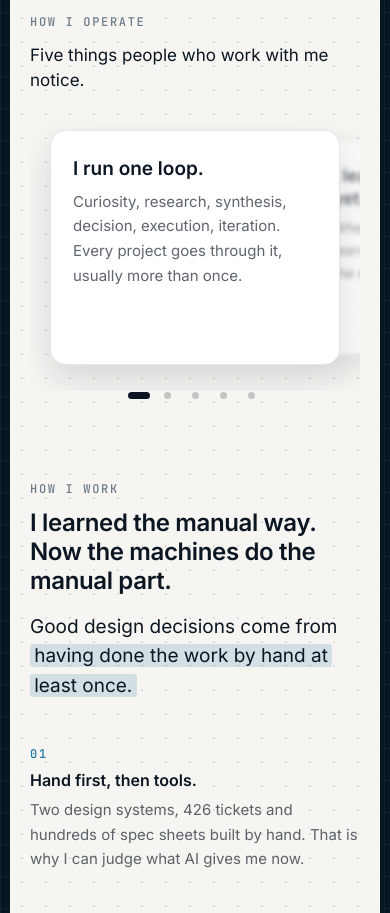
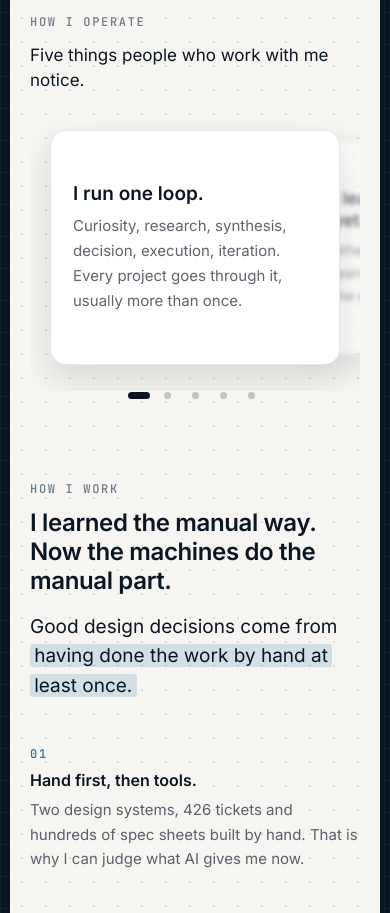
Before and after one commit to maikrieffen/maik-portfolio, a plain HTML site: page index.html in a window 390 px wide. Shown: the part 2260-3173 px from the top of the page. Drawn offline with Linux system fonts and the light colour scheme.

Commit message:
Center mobile deck card content vertically

```diff
--- a/styles.css
+++ b/styles.css
@@ -205,6 +205,7 @@ p{margin:0}
   .traits[data-deck] .tr{flex:0 0 88%;scroll-snap-align:center;scroll-snap-stop:always;
     background:var(--white);border:1px solid var(--rule);border-radius:16px;
     padding:26px 22px;min-height:200px;box-shadow:0 14px 34px rgba(11,22,34,.13);
+    display:flex;flex-direction:column;justify-content:center;
     transform-origin:50% 50%;will-change:transform,filter,opacity}
   .traits[data-deck] .tr h3{font-size:19px;line-height:1.3;margin-bottom:8px}
   .traits[data-deck] .tr p{font-size:15px}
```
